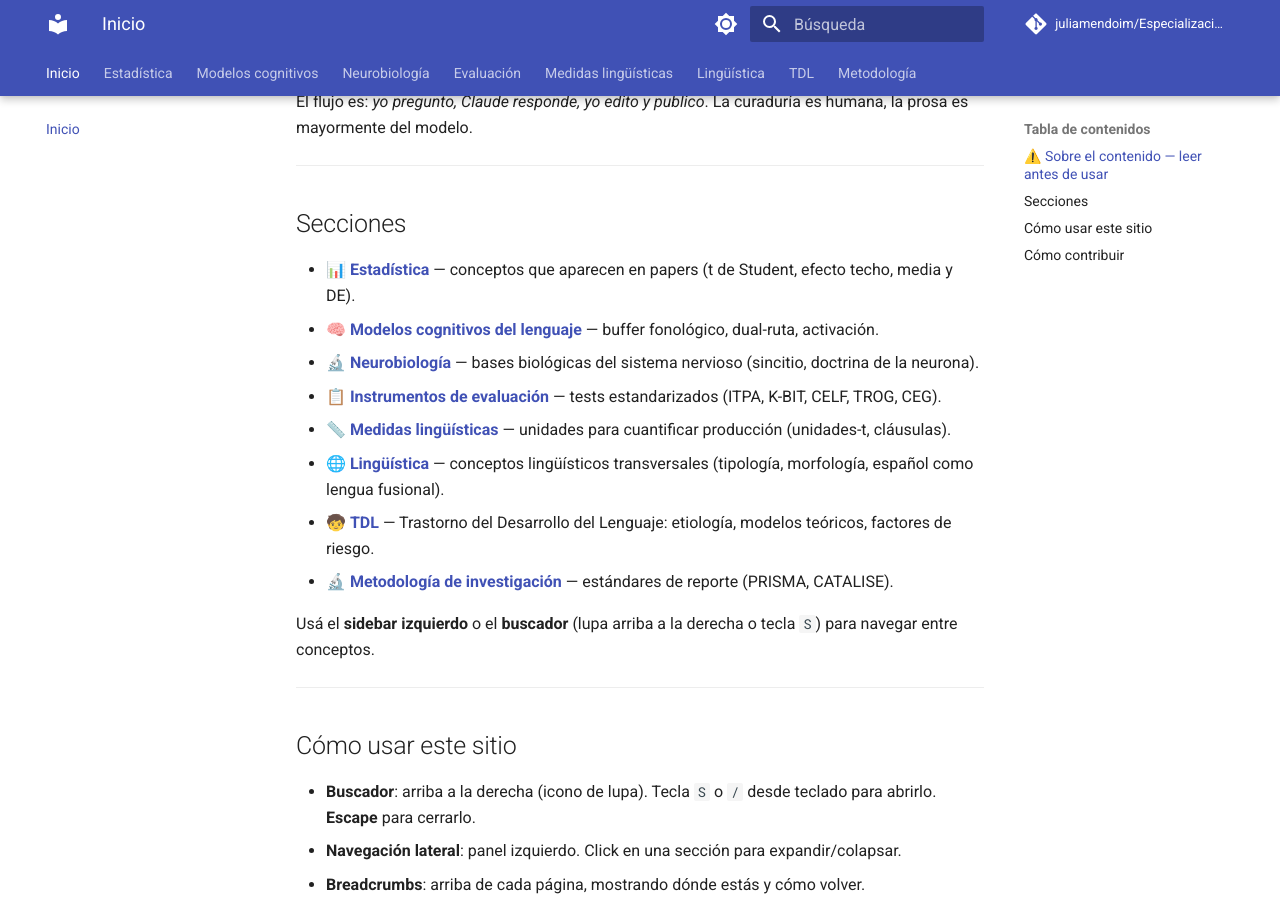
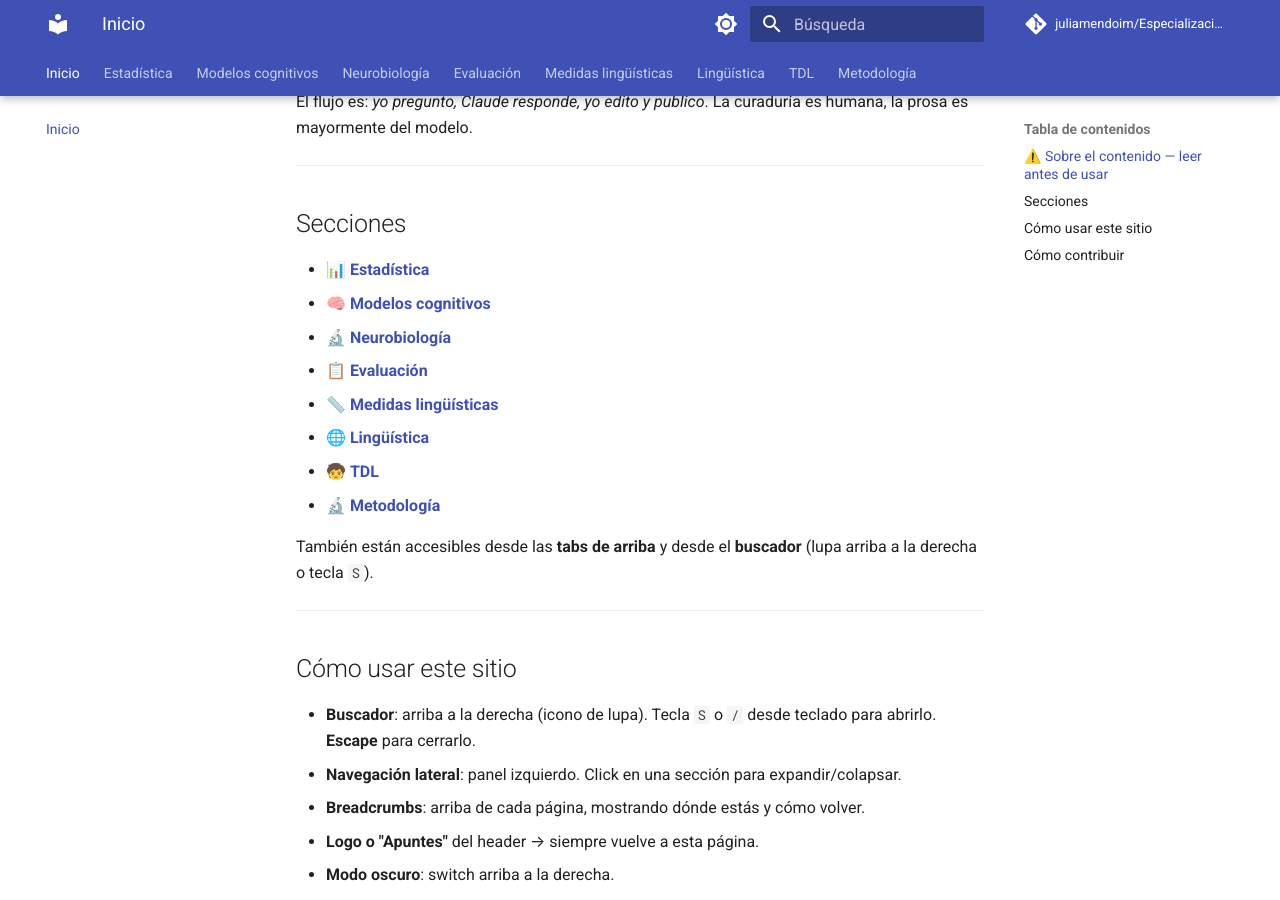
Before and after one commit to juliamendoim/Especializacion-Neurociencias-Page, an MkDocs documentation site: the page built from docs/index.md, in a window 1280 px wide and 900 px high, scrolled down 794 px. Built offline with MkDocs 1.6.1 and Material for MkDocs 9.7.7, drawn with Linux system fonts in a browser that asks for light colours; comment, search, counter and statistics services are not loaded.

Commit message:
Slim down home section list to titles only
Replace the section bullets with a compact title-only list as a clean
secondary access path. Top tabs remain the primary navigation.

```diff
--- a/docs/index.md
+++ b/docs/index.md
@@ -21,16 +21,16 @@ El flujo es: *yo pregunto, Claude responde, yo edito y publico*. La curaduría e
 
 ## Secciones
 
-- 📊 **[Estadística](estadistica/index.md)** — conceptos que aparecen en papers (t de Student, efecto techo, media y DE).
-- 🧠 **[Modelos cognitivos del lenguaje](modelos-cognitivos/index.md)** — buffer fonológico, dual-ruta, activación.
-- 🔬 **[Neurobiología](neurobiologia/index.md)** — bases biológicas del sistema nervioso (sincitio, doctrina de la neurona).
-- 📋 **[Instrumentos de evaluación](evaluacion/index.md)** — tests estandarizados (ITPA, K-BIT, CELF, TROG, CEG).
-- 📏 **[Medidas lingüísticas](medidas-linguisticas/index.md)** — unidades para cuantificar producción (unidades-t, cláusulas).
-- 🌐 **[Lingüística](tipologia/index.md)** — conceptos lingüísticos transversales (tipología, morfología, español como lengua fusional).
-- 🧒 **[TDL](tdl/index.md)** — Trastorno del Desarrollo del Lenguaje: etiología, modelos teóricos, factores de riesgo.
-- 🔬 **[Metodología de investigación](metodologia/index.md)** — estándares de reporte (PRISMA, CATALISE).
+- 📊 **[Estadística](estadistica/index.md)**
+- 🧠 **[Modelos cognitivos](modelos-cognitivos/index.md)**
+- 🔬 **[Neurobiología](neurobiologia/index.md)**
+- 📋 **[Evaluación](evaluacion/index.md)**
+- 📏 **[Medidas lingüísticas](medidas-linguisticas/index.md)**
+- 🌐 **[Lingüística](tipologia/index.md)**
+- 🧒 **[TDL](tdl/index.md)**
+- 🔬 **[Metodología](metodologia/index.md)**
 
-Usá el **sidebar izquierdo** o el **buscador** (lupa arriba a la derecha o tecla `S`) para navegar entre conceptos.
+También están accesibles desde las **tabs de arriba** y desde el **buscador** (lupa arriba a la derecha o tecla `S`).
 
 ---
 
```
